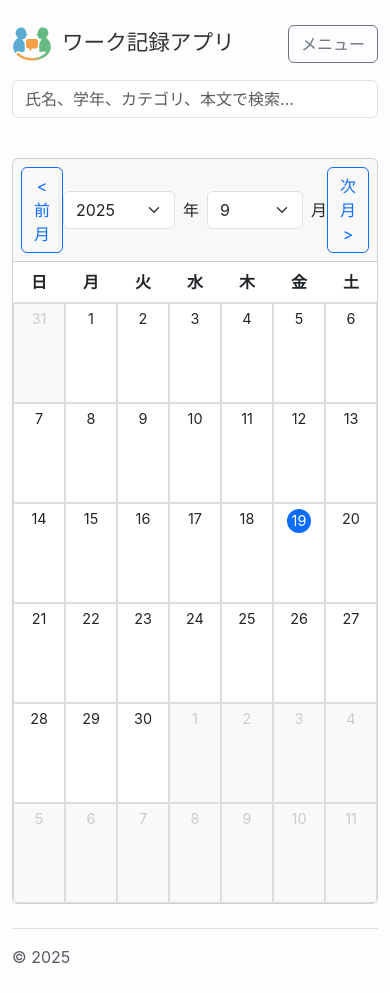
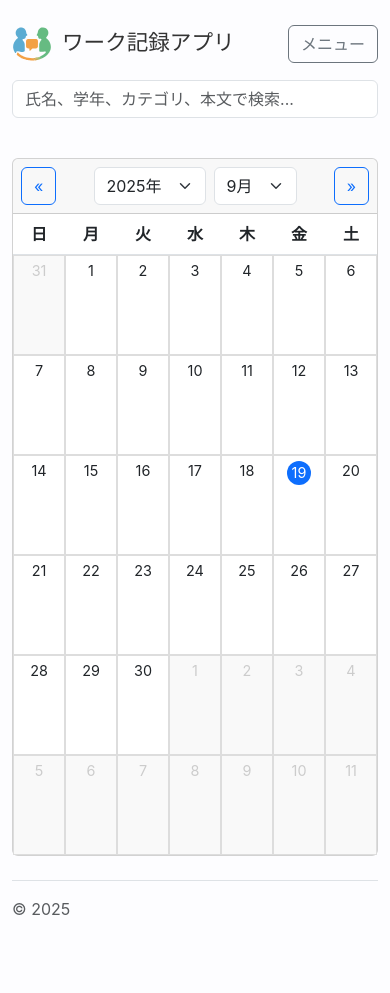
Before and after one commit to hiroki-jofu/work-log-app, a React (Create React App) app: page / in a window 390 px wide. After the commit the page ends 945 px from the top, so only its background shows below. Built offline with nearby package versions, Linux system fonts and the light colour scheme.

Commit message:
fix(DB): Resolve IndexedDB version error
feat(Calendar): Improve calendar UI and responsive layout

```diff
--- a/src/components/Calendar.module.css
+++ b/src/components/Calendar.module.css
@@ -63,3 +63,11 @@
   display: flex;
   align-items: center;
 }
+
+.yearSelect {
+  min-width: 7em;
+}
+
+.monthSelect {
+  min-width: 5em;
+}
--- a/src/components/Calendar.tsx
+++ b/src/components/Calendar.tsx
@@ -96,18 +96,16 @@ const Calendar: React.FC<CalendarProps> = ({ onDateClick }) => {
   return (
     <div className="card">
       <div className={`card-header ${styles['calendar-header']}`}>
-        <button className="btn btn-outline-primary" onClick={goToPreviousMonth}>&lt; 前月</button>
+        <button className="btn btn-outline-primary" onClick={goToPreviousMonth}>«</button>
         <div className={`${styles['calendar-controls']} d-flex align-items-center`}>
-          <select className="form-select" style={{ minWidth: '7em' }} value={year} onChange={handleYearChange}>
-            {yearOptions.map(y => <option key={y} value={y}>{y}</option>)}
+          <select className={`form-select ${styles.yearSelect}`} value={year} onChange={handleYearChange}>
+            {yearOptions.map(y => <option key={y} value={y}>{y}年</option>)}
           </select>
-          <span className="mx-2">年</span>
-          <select className="form-select" style={{ minWidth: '6em' }} value={month} onChange={handleMonthChange}>
-            {monthOptions.map(m => <option key={m} value={m}>{m}</option>)}
+          <select className={`form-select ms-2 ${styles.monthSelect}`} value={month} onChange={handleMonthChange}>
+            {monthOptions.map(m => <option key={m} value={m}>{m}月</option>)}
           </select>
-          <span className="ms-2">月</span>
         </div>
-        <button className="btn btn-outline-primary" onClick={goToNextMonth}>次月 &gt;</button>
+        <button className="btn btn-outline-primary" onClick={goToNextMonth}>»</button>
       </div>
       <div className={`${styles['calendar-grid']} text-center`}>
         {['日', '月', '火', '水', '木', '金', '土'].map(day => (
--- a/src/store.ts
+++ b/src/store.ts
@@ -2,7 +2,7 @@ import { create } from 'zustand';
 import { openDB } from 'idb';
 import { InterviewData, InterviewRecord } from './types';
 
-const DB_NAME = 'diary-app-db';
+const DB_NAME = 'work-log-app-db';
 const STORE_NAME = 'interviews';
 const DATA_KEY = 'all-interviews';
 
```
